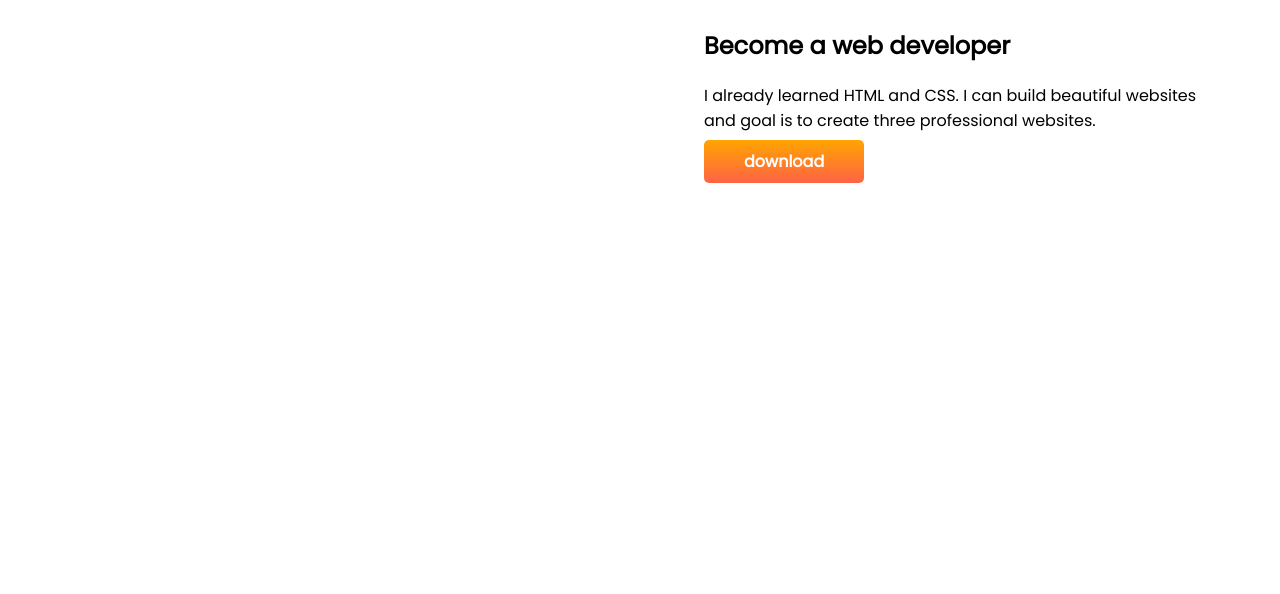
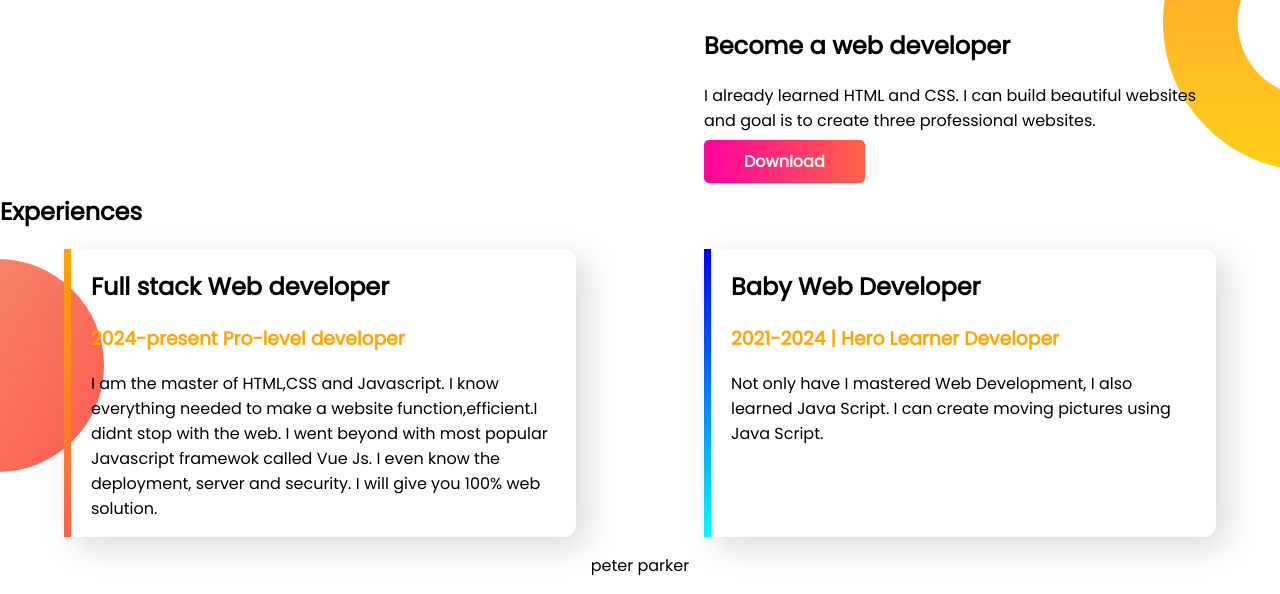
Before and after one commit to mariamjamila/mariamjamila, a plain HTML site: page index.html in a window 1280 px wide. Shown: the part 518-1112 px from the top of the page. Before the commit the page ends 800 px from the top, so only its background shows below. Drawn offline with Linux system fonts and the light colour scheme.

Commit message:
portfolio

```diff
--- a/index.html
+++ b/index.html
@@ -13,23 +13,23 @@
 </head>
 
 <body>
-    <section class="top-banner">
+    <section class="top-banner flexible-container">
         <div class="half-width">
             <h1>Welcome To</h1>
-            <h1><span class="orange-color">Mariam World!</span></h1>
+            <h1><span class="orange-color">Mariam </span>World!</h1>
+
             <h3>Develop program and build the world </h3>
             <p>
                 From teaching English to buiding intelligent program; I do
             </p>
-            <a class="link-button" target="_blank" href="https://www.linkedin.com/in/mariam-jamila-a9988121/">Hire
-                Me</a>
+            <a class="link-button" target="_blank" href="https://www.linkedin.com/in/mariam-jamila-a9988121/">Hire Me</a>
         </div>
         <div class="half-width">
-            <img src="images/background.png" alt=my piture>
+            <img src="images/background.png" alt="my piture">
         </div>
     </section>
 
-    <section class="dream-big">
+    <section class="dream-big  flexible-container">
         <div class="half-width">
             <img src="images/background.png" alt="picture">
 
@@ -37,12 +37,33 @@
         <div class="half-width">
             <h1>Dream Big</h1>
             <h2>Become a web developer</h2>
-            <p> I already learned HTML and CSS. I can build beautiful websites and goal is to create three professional websites.</p>
-            <a class="link-button" target="_blank"  href="">download</a>
+            <p> I already learned HTML and CSS. I can build beautiful websites and goal is to create three professional
+                websites.</p>
+            <a class="link-button" target="_blank" href="">Download</a>
 
         </div>
 
     </section>
+    <section class="experience-area">
+        <h2>Experiences</h2>
+        <div class="flexible-container">
+
+            <div id ="full-stack-experience"  class="experience-item">
+                <h2> Full stack Web developer</h2>
+                <h3 class="orange-color"> 2024-present Pro-level developer </h3>
+                <p> I am the master of HTML,CSS and Javascript. I know everything needed to make a website function,efficient.I didnt stop with the web. I went beyond with most popular Javascript framewok called Vue Js. I even know the deployment, server and security. I will give you 100% web solution.
+                </p>
+             </div>
+
+             <div id= "web-dev-experience" class="experience-item">
+                <h2 >Baby Web Developer</h2>
+                <h3 class="orange-color">2021-2024 | Hero Learner Developer</h3>
+                <p>  Not only have I mastered Web Development, I also learned Java Script. I can create moving pictures using Java Script.</p>
+            </div>
+        </div>
+
+    </section>
+    <footer><p>peter parker</p></footer>
 </body>
 
 </html>
--- a/style.css
+++ b/style.css
@@ -10,21 +10,20 @@ h1{
 .orange-color{color: orange;
 
 }
-section{
- display: flex;
+.flexible-container{
+    display: flex;
 }
 .half-width{
    width: 50%;
    padding-left: 5%;
    padding-right: 5%;
 }
-.half-width image{
-    width: 100%;
-
+.half-width img{
+    width:100%;
 }
 .link-button{
     text-decoration: none;
-    background-image:linear-gradient(orange,tomato);
+    background-image:linear-gradient(90deg, rgb(255, 0, 157),tomato);
     font-weight: 700;
     padding: 10px 40px;
     border-radius: 5px;
@@ -42,3 +41,33 @@ section{
     background-position: right;
 
 }
+.experience-item{
+    width: 40%;
+    margin-left: 5%;
+    margin-right: 5%;
+    padding:0 20px ;
+    border-radius: 12px;
+    box-shadow: 10px 10px 30px rgba(128, 128, 128, 0.281);
+    border-left:10px solid ;
+}
+.experience-area{
+    background-image: url(images/exp-bg.png);
+    background-repeat: no-repeat;
+    background-position: left;
+
+}
+#web-dev-experience{
+    border-left: 7px solid;
+    border-image:linear-gradient(blue, cyan) ;
+    border-image-slice: 1;
+
+}
+#full-stack-experience{
+    border-left: 7px solid;
+    border-image:linear-gradient(orange, tomato) ;
+    border-image-slice: 1;
+
+}
+footer p{
+    text-align: center;
+}
```
Also changed, not shown: images/dream-bg.png (added), images/exp-bg.png (added), images/jhankar2.png (deleted), 4 other files.
